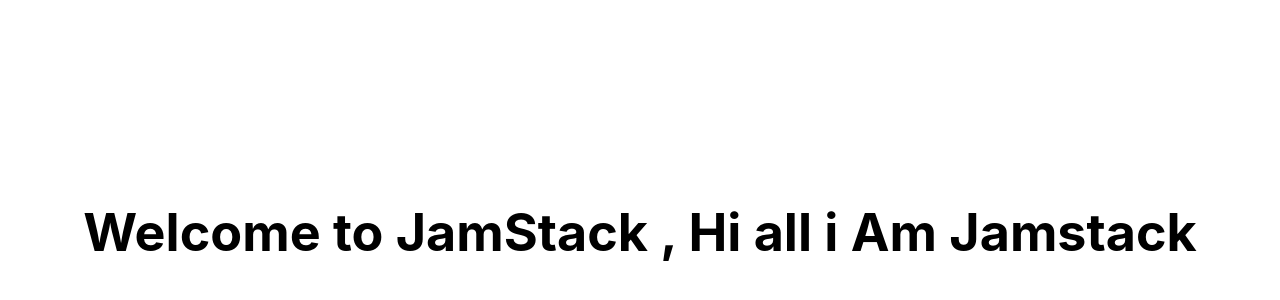
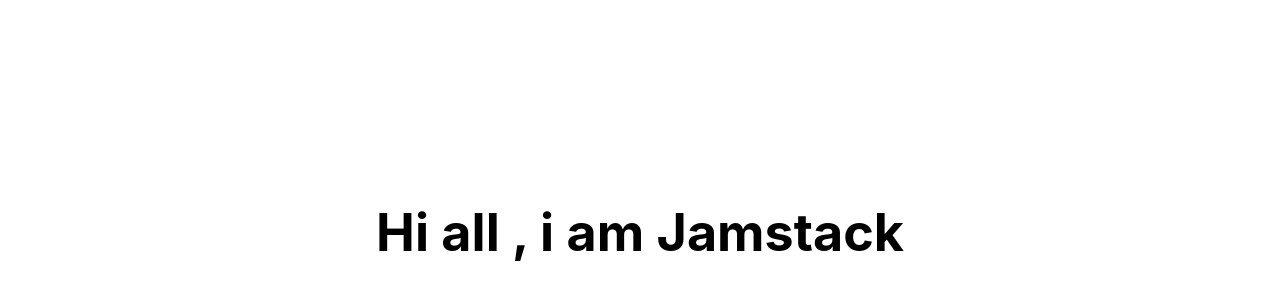
Before and after one commit to pixmonksemp/Jamstack, a React (Create React App) app: page / in a window 1280 px wide. Shown: the part 168-468 px from the top of the page. Built offline with nearby package versions, Linux system fonts and the light colour scheme.

Commit message:
commit-2

```diff
--- a/src/App.js
+++ b/src/App.js
@@ -4,7 +4,7 @@
   return (
     <div className="App">
       <header className="App-header">
-        <h1>Welcome to JamStack , Hi all i Am Jamstack</h1>
+        <h1>Hi all , i am Jamstack</h1>
       </header>
     </div>
   );
```
